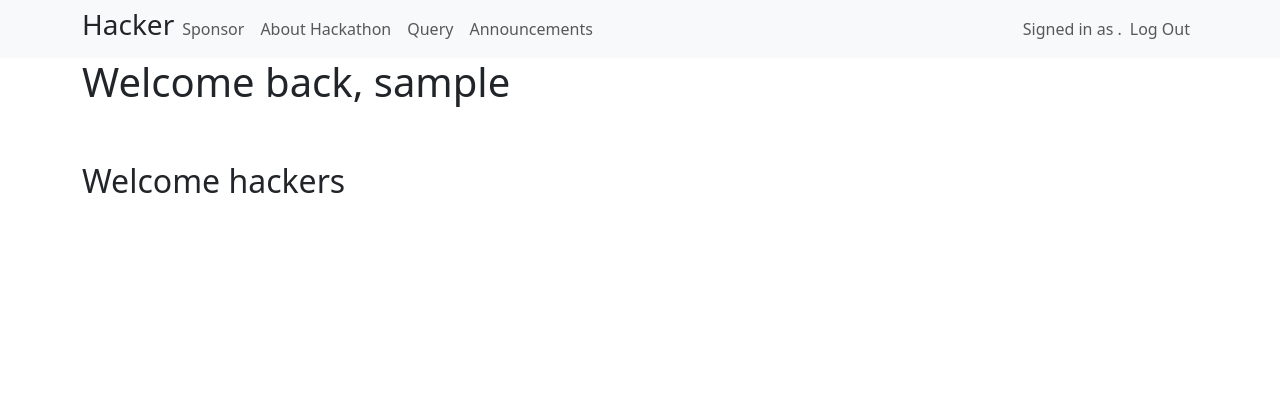
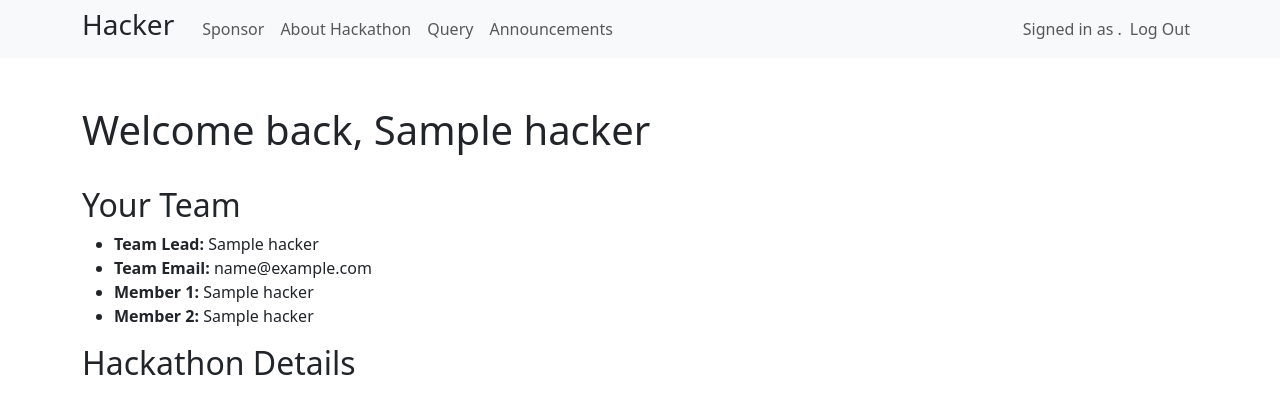
Before and after one commit to aviiciii/hack4hackers, a Django app: template hackportal_dj/hacker/templates/hacker/index.html in a window 1280 px wide. Shown: the top 414 px of the page. Run offline with Django 4.2, Linux system fonts and the light colour scheme; tables that the repository leaves empty hold one stand-in row (values such as "Sample post"); the template is opened without the code that fills it: values that come from a table or form of the project are taken from there, most other values are stand-ins (such as "Sample title", 1, 10 or a date in 2020).

Commit message:
hacker dash landing team details added

```diff
--- a/hackportal_dj/hacker/templates/hacker/index.html
+++ b/hackportal_dj/hacker/templates/hacker/index.html
@@ -5,22 +5,30 @@
 
 
     <div class="container">
-        <h1>Welcome back, {{username}}</h1>
         <br> <br>
+        <h1>Welcome back, {{hacker.team_name}}</h1>
+        <br>
         <div class="row">
             <div class="col-md-6">
-                <h2>Welcome hackers</h2>
+                <h2>Your Team</h2>
+                <ul>
+                    <li> <strong>Team Lead:</strong> {{hacker.lead_name}}</li>
+                    <li> <strong>Team Email:</strong> {{hacker.lead_email}}</li>
+                    <li> <strong>Member 1:</strong> {{hacker.member1_name}}</li>
+                    <li> <strong>Member 2:</strong> {{hacker.member2_name}}</li>
+                </ul>
+            </div>
+        </div>
+
+
+        <div class="row">
+            <div class="col-md-6">
+                <h2>Hackathon Details</h2>
+            </div>
+
+    </div>
 
 
 
 
-
-
-                </ul>
-            </div>
-
-        </div>
-    </div>
-
-
 {% endblock body %}
--- a/hackportal_dj/hacker/templates/hacker/navbar.html
+++ b/hackportal_dj/hacker/templates/hacker/navbar.html
@@ -22,7 +22,7 @@
       <!-- Collapsible wrapper -->
       <div class="collapse navbar-collapse" id="navbarButtonsExample">
         <!-- Left links -->
-        <ul class="navbar-nav me-auto mb-2 mb-lg-0">
+        <ul class="navbar-nav me-auto mb-2 mb-lg-0" style="margin-left:20px;">
             <li class="nav-item">
                 <a class="nav-link" href="">Sponsor</a>
             </li>
```
Also changed, not shown: hackportal_dj/hacker/views.py (+27 -4 lines).
